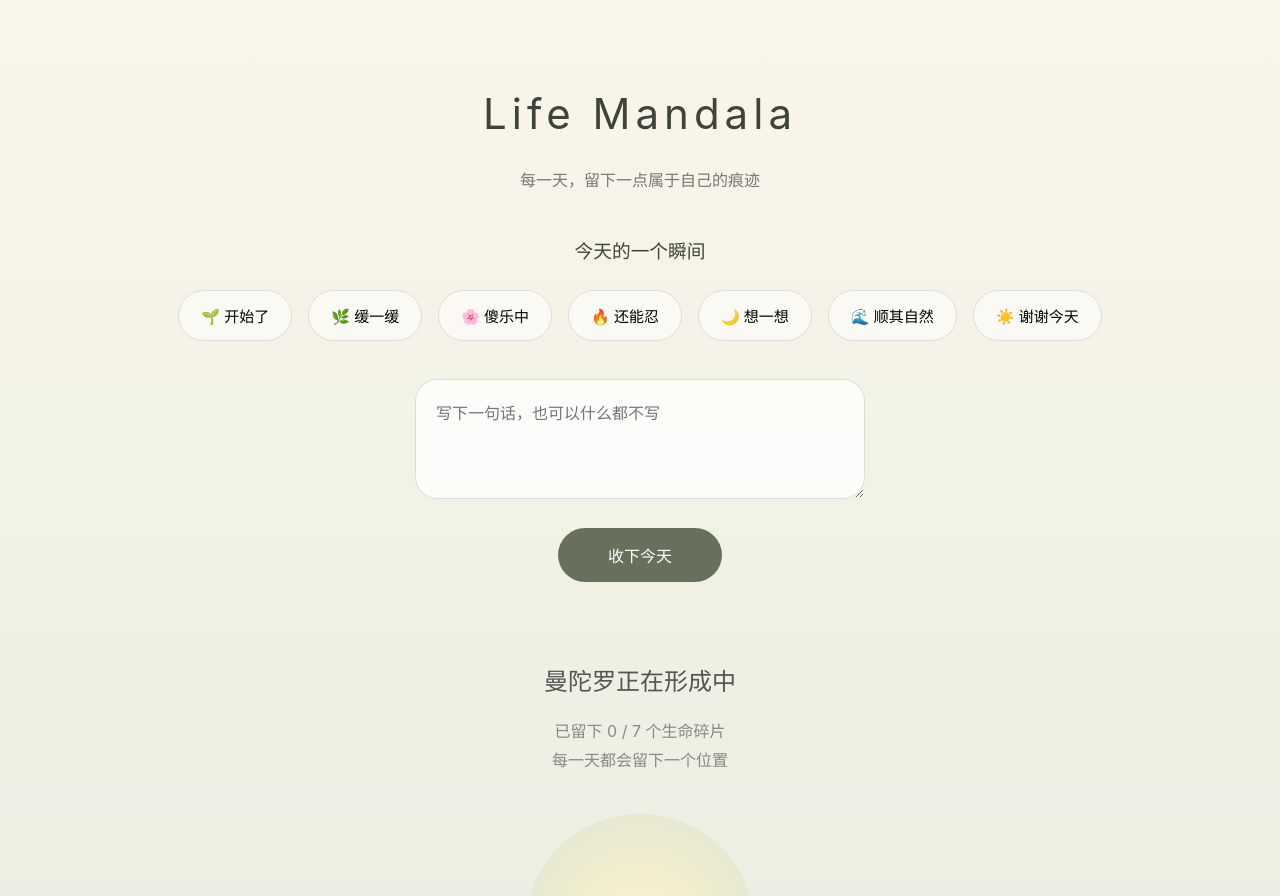
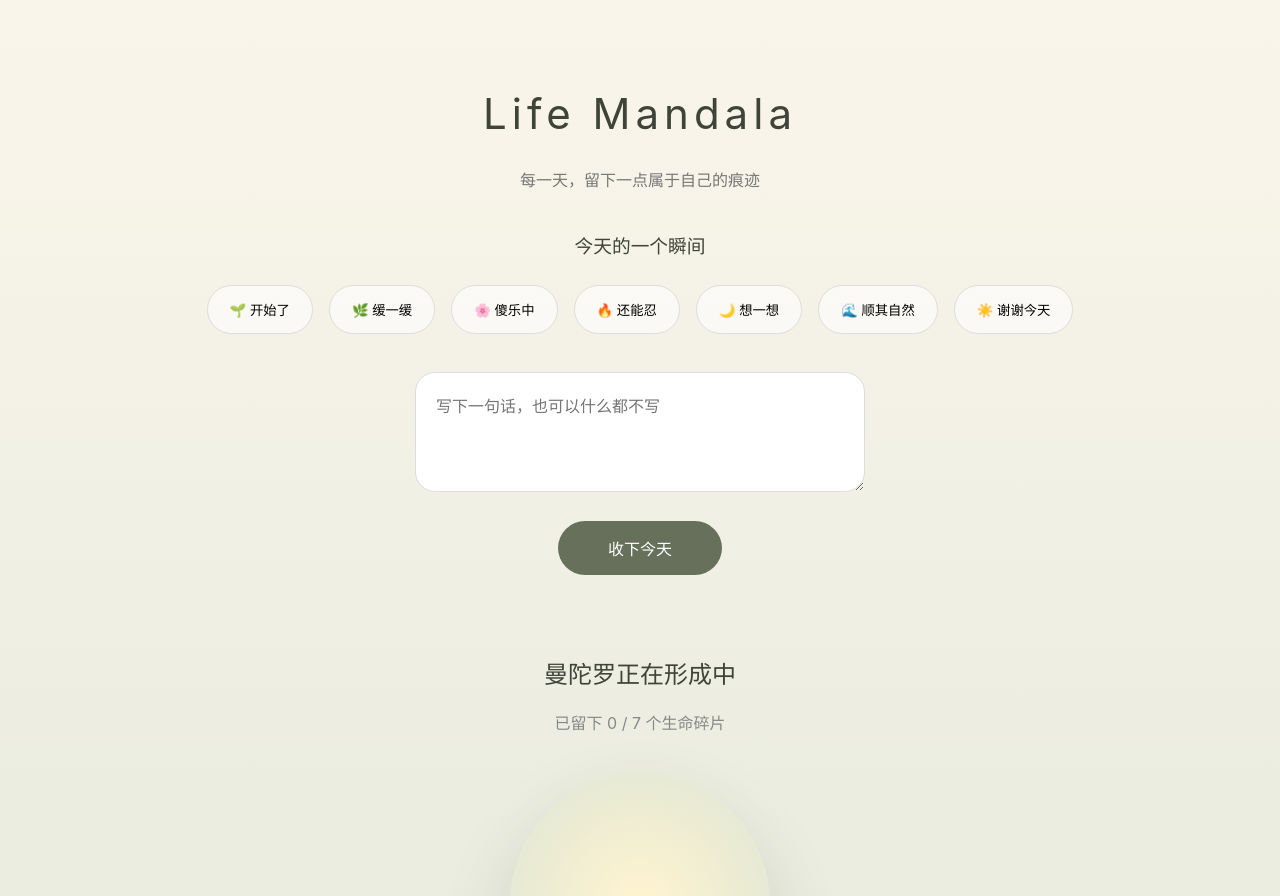
Before and after one commit to justforofficezoey-eng/life-mandalacalm, a Next.js app: page / in a window 1280 px wide. Shown: the top 896 px of the page. Built offline with nearby package versions, Linux system fonts and the light colour scheme.

Commit message:
Update page.tsx

```diff
--- a/app/page.tsx
+++ b/app/page.tsx
@@ -57,23 +57,16 @@ export default function Home(){
 
 
     const plant =
-
       moods.find(
         m=>m[1]===mood
-      )?.[2]
-
-      ||
-
-      "seed";
+      )?.[2] || "seed";
 
 
 
     const days =
-
       saveDay({
 
-        date:
-        new Date().toISOString(),
+        date:new Date().toISOString(),
 
         mood,
 
@@ -85,13 +78,9 @@ export default function Home(){
 
 
 
-    if(days.length >= 1){
-
     setGarden(
       composeGarden(days)
     );
-
-    }
 
 
     setMood("");
@@ -107,6 +96,33 @@ export default function Home(){
 
 
 
+  function icon(plant:string){
+
+    const icons:any={
+
+      seed:"🌱",
+
+      leaf:"🌿",
+
+      flower:"🌸",
+
+      branch:"🔥",
+
+      root:"🌙",
+
+      vine:"🌊",
+
+      light:"☀️"
+
+    };
+
+
+    return icons[plant] || "🌱";
+
+  }
+
+
+
   return (
 
     <main
@@ -116,9 +132,7 @@ export default function Home(){
         minHeight:"100vh",
 
         background:
-
-        "linear-gradient(180deg,#faf5ea,#e7ede0)",
-
+        "linear-gradient(180deg,#faf5ea,#e5eadc)",
 
         padding:"60px 20px",
 
@@ -129,7 +143,6 @@ export default function Home(){
     >
 
 
-
       <h1
 
       style={{
@@ -138,9 +151,7 @@ export default function Home(){
 
         fontWeight:400,
 
-        letterSpacing:5,
-
-        color:"#3f4438"
+        letterSpacing:5
 
       }}
 
@@ -151,17 +162,13 @@ export default function Home(){
       </h1>
 
 
-
-
       <p
 
       style={{
 
         color:"#777",
 
-        marginTop:10,
-
-        marginBottom:45
+        marginBottom:40
 
       }}
 
@@ -172,9 +179,6 @@ export default function Home(){
       </p>
 
 
-
-
-      <section>
 
 
       <h3
@@ -194,7 +198,6 @@ export default function Home(){
 
 
       <div>
-
 
       {
 
@@ -223,7 +226,7 @@ export default function Home(){
 
             ?
 
-              "2px solid #69735d"
+            "2px solid #66705b"
 
             :
 
@@ -236,16 +239,14 @@ export default function Home(){
 
             ?
 
-              "#e2e8d7"
+            "#e4ead8"
 
             :
 
-              "rgba(255,255,255,.55)",
+            "rgba(255,255,255,.6)",
 
 
-              cursor:"pointer",
-
-              fontSize:15
+            cursor:"pointer"
 
           }}
 
@@ -260,7 +261,6 @@ export default function Home(){
 
       }
 
-
       </div>
 
 
@@ -268,14 +268,10 @@ export default function Home(){
 
       <textarea
 
-
       value={text}
 
-
       onChange={
-
         e=>setText(e.target.value)
-
       }
 
 
@@ -294,15 +290,11 @@ export default function Home(){
 
         padding:20,
 
-          borderRadius:22,
+        borderRadius:20,
 
         border:"1px solid #ddd",
 
-          background:"rgba(255,255,255,.75)",
-
-          fontSize:16,
-
-          outline:"none"
+        fontSize:16
 
       }}
 
@@ -312,7 +304,6 @@ export default function Home(){
 
 
       <br/>
-
 
 
 
@@ -335,9 +326,7 @@ export default function Home(){
 
         color:"#fff",
 
-          fontSize:16,
-
-          cursor:"pointer"
+        fontSize:16
 
       }}
 
@@ -346,10 +335,6 @@ export default function Home(){
         收下今天
 
       </button>
-
-
-
-      </section>
 
 
 
@@ -374,16 +359,13 @@ export default function Home(){
         ?
 
 
-        <div>
-
+        <>
 
         <h2
 
         style={{
 
-            fontWeight:400,
-
-            color:"#555"
+          fontWeight:400
 
         }}
 
@@ -399,29 +381,16 @@ export default function Home(){
 
         style={{
 
-            color:"#888",
-
-            lineHeight:1.8
+          color:"#888"
 
         }}
 
         >
 
-            已留下
-
-            {" "}
-
-            {currentDays.length}
-
-            {" "}
-
-            / 7 个生命碎片
-
-            <br/>
-
-            每一天都会留下一个位置
+          已留下 {currentDays.length} / 7 个生命碎片
 
         </p>
+
 
 
 
@@ -429,33 +398,93 @@ export default function Home(){
 
         style={{
 
+          width:260,
+
+          height:260,
+
           margin:"40px auto",
-
-            width:230,
-
-            height:230,
 
           borderRadius:"50%",
 
+          position:"relative",
 
           background:
 
-            "radial-gradient(circle,#fff1c9,#dce5d6)",
+          "radial-gradient(circle,#fff4d0,#dce5d5)",
 
+          boxShadow:
 
-            display:"flex",
-
-            justifyContent:"center",
-
-            alignItems:"center",
-
-            fontSize:50
+          "0 30px 70px rgba(70,60,40,.15)"
 
         }}
 
         >
 
-            🌱
+
+
+        {
+
+          currentDays.map(
+
+            (day:any,index:number)=>(
+
+
+              <div
+
+              key={index}
+
+              style={{
+
+                position:"absolute",
+
+                left:"50%",
+
+                top:"50%",
+
+                fontSize:32,
+
+
+                transform:
+
+                `rotate(${index*51}deg) translateY(-90px) rotate(-${index*51}deg)`
+
+              }}
+
+              >
+
+                {icon(day.plant)}
+
+              </div>
+
+
+            )
+
+          )
+
+        }
+
+
+
+
+        <div
+
+        style={{
+
+          position:"absolute",
+
+          left:"50%",
+
+          top:"50%",
+
+          transform:"translate(-50%,-50%)",
+
+          color:"#777"
+
+        }}
+
+        >
+
+          {currentDays.length}/7
 
         </div>
 
@@ -464,13 +493,13 @@ export default function Home(){
         </div>
 
 
+        </>
+
 
         :
 
 
-
-        <div>
-
+        <>
 
         <h2
 
@@ -487,7 +516,6 @@ export default function Home(){
         </h2>
 
 
-
         <GardenCanvas
 
         garden={
@@ -501,7 +529,7 @@ export default function Home(){
         />
 
 
-        </div>
+        </>
 
 
       }
@@ -511,7 +539,6 @@ export default function Home(){
       </section>
 
 
-
     </main>
 
   );
```
Lines whose indentation alone changed are shown as unchanged.
